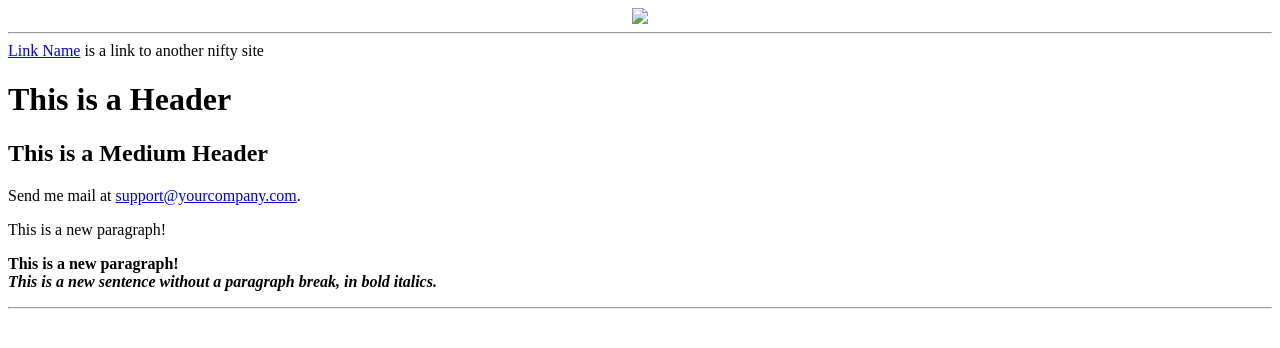
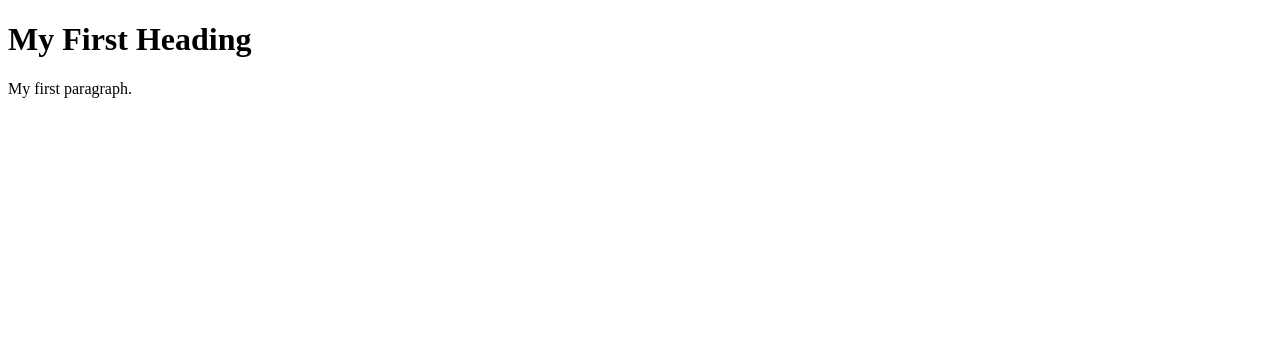
Before and after one commit to vasylkulyev/active, a plain HTML site: page index.html in a window 1280 px wide. Drawn offline with Linux system fonts and the light colour scheme.

Commit message:
Update index.html

```diff
--- a/index.html
+++ b/index.html
@@ -1,37 +1,9 @@
-<HTML>
+ <!DOCTYPE html>
+<html>
+<body>
 
-<HEAD>
+<h1>My First Heading</h1>
+<p>My first paragraph.</p>
 
-<TITLE>Your Title Here</TITLE>
-
-</HEAD>
-
-<BODY BGCOLOR="FFFFFF">
-
-<CENTER><IMG SRC="clouds.jpg" ALIGN="BOTTOM"> </CENTER>
-
-<HR>
-
-<a href="http://somegreatsite.com">Link Name</a>
-
-is a link to another nifty site
-
-<H1>This is a Header</H1>
-
-<H2>This is a Medium Header</H2>
-
-Send me mail at <a href="mailto:support@yourcompany.com">
-
-support@yourcompany.com</a>.
-
-<P> This is a new paragraph!
-
-<P> <B>This is a new paragraph!</B>
-
-<BR> <B><I>This is a new sentence without a paragraph break, in bold italics.</I></B>
-
-<HR>
-
-</BODY>
-
-</HTML>
+</body>
+</html>
```
